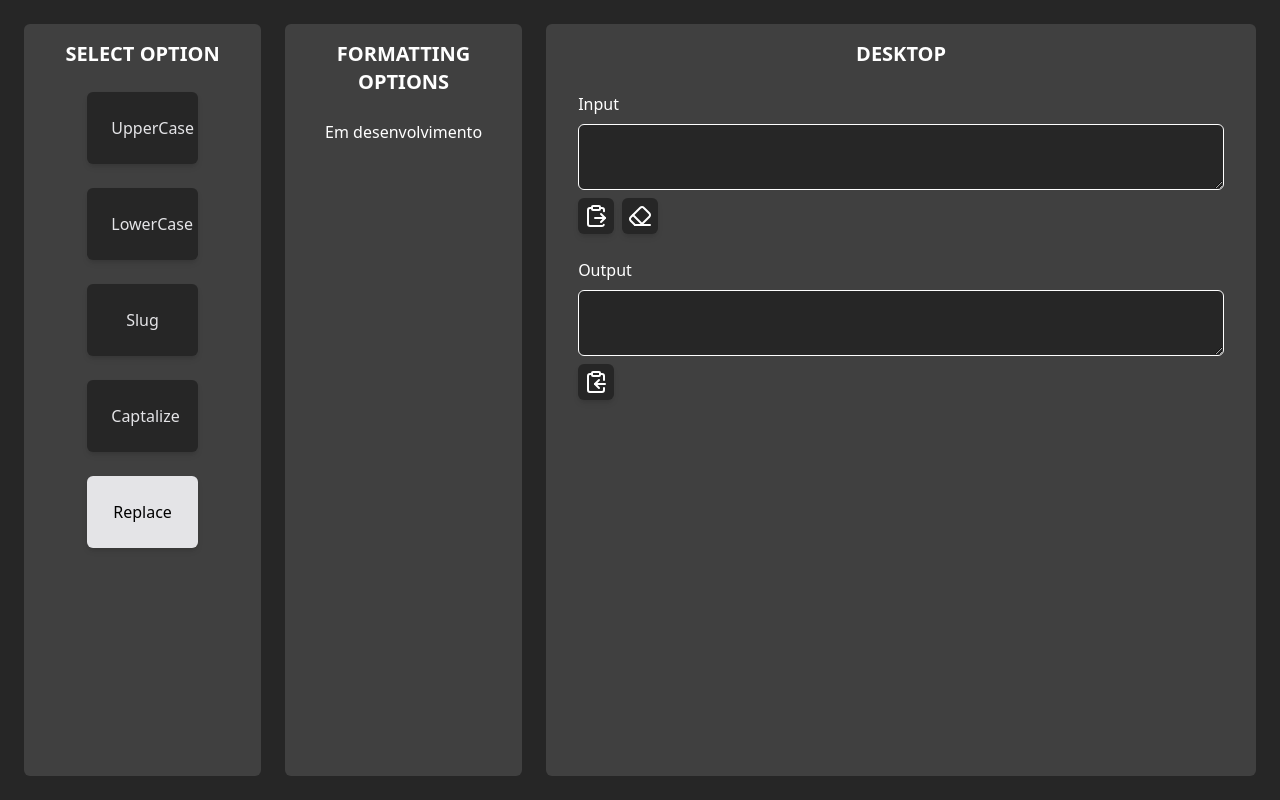
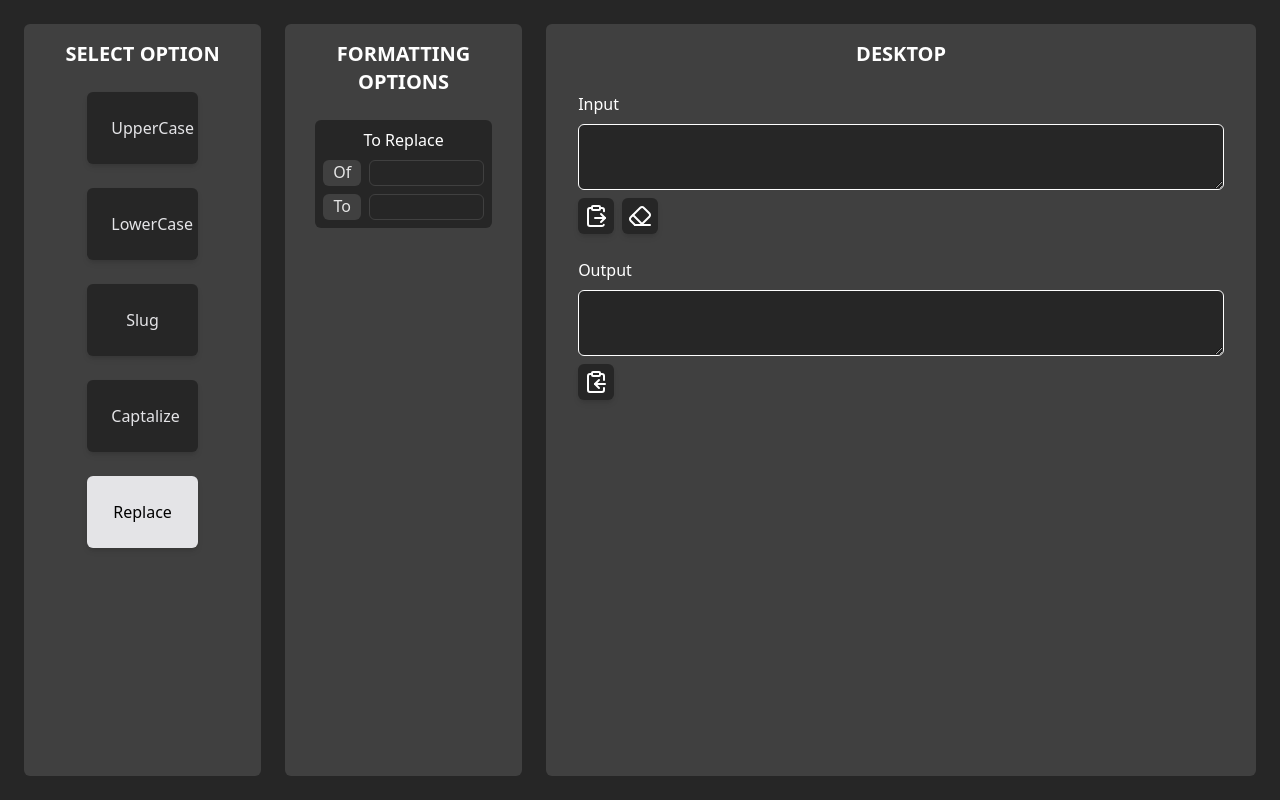
Before and after one commit to rychardaniel/react-text-formatter, a React (Vite) app: page / in a window 1280 px wide. Both pictures are taken after a click on the button "Replace". Built offline with nearby package versions, Linux system fonts and the light colour scheme.

Commit message:
implemetar a função de replace

```diff
--- a/src/App.jsx
+++ b/src/App.jsx
@@ -10,6 +10,10 @@ function App() {
         accents: true,
         punctuation: true,
         slugSeparator: "-",
+        toReplace: {
+            of: "",
+            to: "",
+        },
     };
 
     const [options, setOptions] = useState(() => {
--- a/src/components/FormattingOptions.jsx
+++ b/src/components/FormattingOptions.jsx
@@ -1,6 +1,7 @@
 import Title from "./Title";
 import YesOrNo from "./YesOrNo";
 import SlugSelector from "./SlugSelector";
+import ReplaceSelector from "./ReplaceSelector";
 
 const FormattingOptions = ({ options, setOptions }) => {
     const changeAccents = (accents) => {
@@ -20,6 +21,16 @@ const FormattingOptions = ({ options, setOptions }) => {
         setOptions((prevState) => ({
             ...prevState,
             slugSeparator,
+        }));
+    };
+
+    const changeReplace = (of, to) => {
+        setOptions((prevState) => ({
+            ...prevState,
+            toReplace: {
+                of,
+                to,
+            },
         }));
     };
 
@@ -53,7 +64,7 @@ const FormattingOptions = ({ options, setOptions }) => {
             );
         }
         if (options.type === 5) {
-            return <h1 className="text-white">Em desenvolvimento</h1>;
+            return <ReplaceSelector changeReplace={changeReplace} />;
         }
     };
 
--- /dev/null
+++ b/src/components/InputReplace.jsx
@@ -0,0 +1,17 @@
+const InputReplace = ({ children, state, setState }) => {
+    return (
+        <div className="flex gap-2">
+            <h4 className="w-1/4 bg-neutral-700 text-neutral-200 rounded-md">
+                {children}
+            </h4>
+            <input
+                type="text"
+                className="w-3/4 border border-neutral-700 focus:outline-none focus:ring-1 rounded-md px-1"
+                value={state}
+                onChange={(e) => setState(e.target.value)}
+            />
+        </div>
+    );
+};
+
+export default InputReplace;
--- /dev/null
+++ b/src/components/ReplaceSelector.jsx
@@ -0,0 +1,25 @@
+import { useEffect, useState } from "react";
+import InputReplace from "./InputReplace";
+
+const ReplaceSelector = ({ changeReplace }) => {
+    const [of, setOf] = useState("");
+    const [to, setTo] = useState("");
+
+    useEffect(() => {
+        changeReplace(of, to);
+    }, [of, to]);
+
+    return (
+        <div className="bg-neutral-800 w-4/5 rounded-md text-white p-2 flex flex-col gap-2">
+            <h3>To Replace</h3>
+            <InputReplace state={of} setState={setOf}>
+                Of
+            </InputReplace>
+            <InputReplace state={to} setState={setTo}>
+                To
+            </InputReplace>
+        </div>
+    );
+};
+
+export default ReplaceSelector;
--- a/src/transformInput.js
+++ b/src/transformInput.js
@@ -16,7 +16,13 @@ export function transformInput(input, options) {
             text
                 .toLowerCase()
                 .replace(/(^|\s)\S/g, (match) => match.toUpperCase()),
+        5: (text) =>
+            text.split(options.toReplace.of).join(options.toReplace.to),
     };
+
+    if (!options.toReplace.of) {
+        return input;
+    }
 
     let result = transformations[options.type]
         ? transformations[options.type](input)
```
